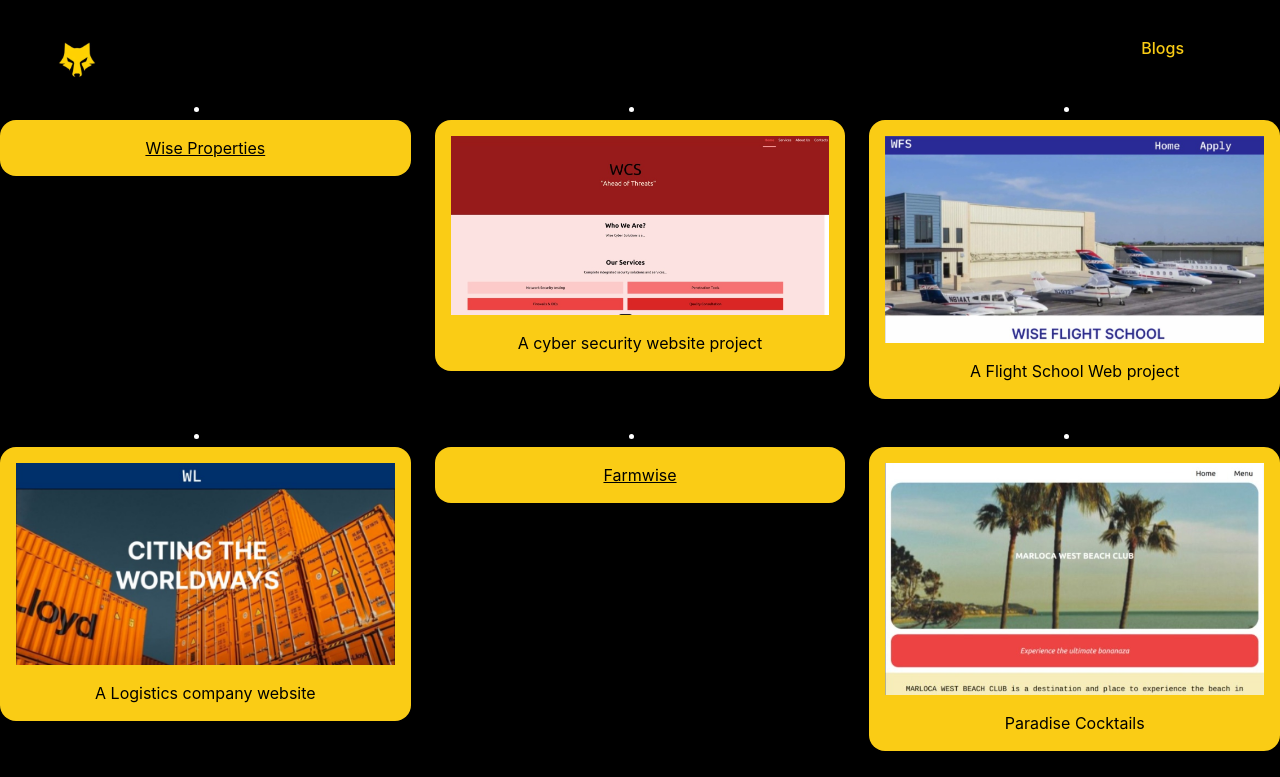
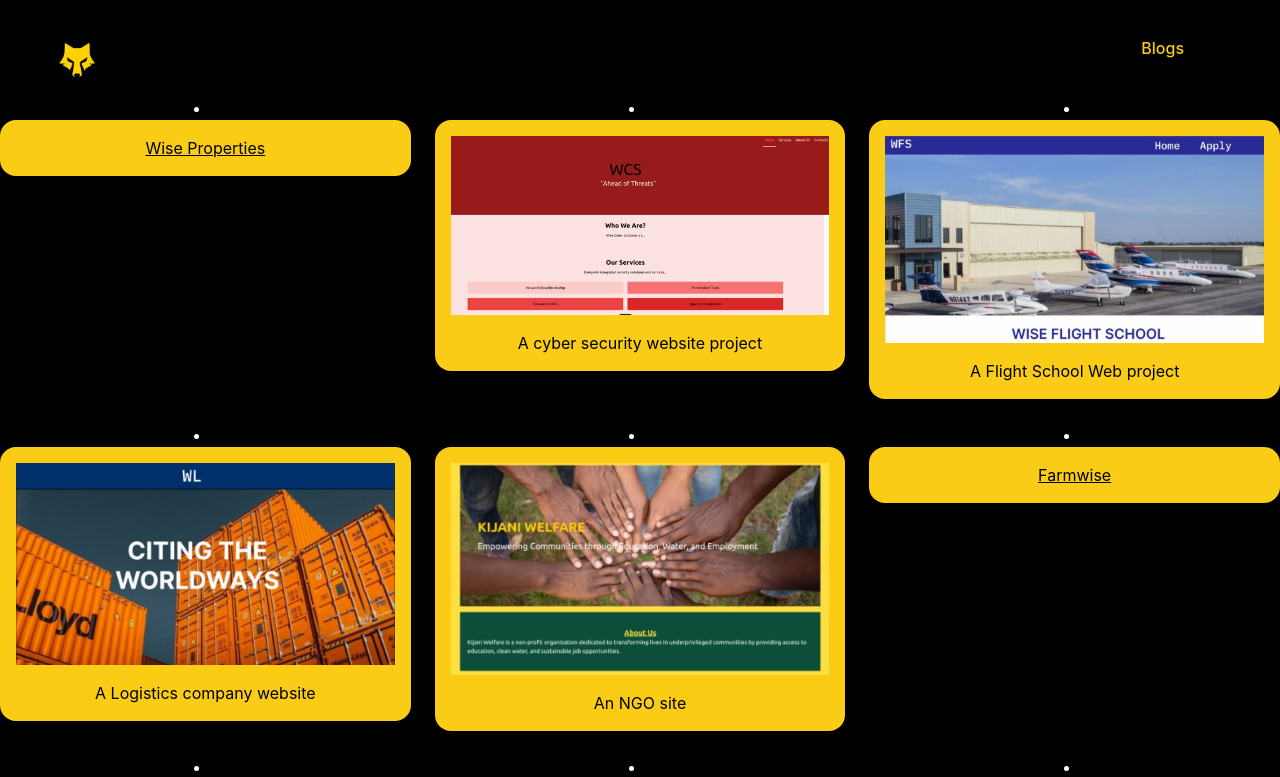
Before and after one commit to treva556/mt-portfolio, a React (Create React App) app: page /projects in a window 1280 px wide. Shown: the top 777 px of the page. Built offline with nearby package versions, Linux system fonts and the light colour scheme.

Commit message:
milestone 8

```diff
--- a/src/pages/projects.js
+++ b/src/pages/projects.js
@@ -9,6 +9,8 @@
 import WLS from '../assets/wls.jpeg';
 import image56 from '../assets/yy.jpeg';
 import Blog from '../assets/blog.jpeg';
+import Welfare from '../assets/welfare.jpeg';
+
 
 
 function Projects() {
@@ -68,6 +70,19 @@
               >
             <img src={WLS} alt="Technology 2" className="w-1/8 mb-4" />
             A Logistics company website
+              </a>
+            </li>
+
+            <li>
+            <a
+                href="https://ngo-five.vercel.app/"
+
+                target="_blank"
+                rel="noopener noreferrer"
+                className=" bg-yellow-400 rounded-2xl p-4 text-black block"
+              >
+            <img src={Welfare} alt="Technology 2" className="w-1/8 mb-4" />
+            An NGO site
               </a>
             </li>
 
```
